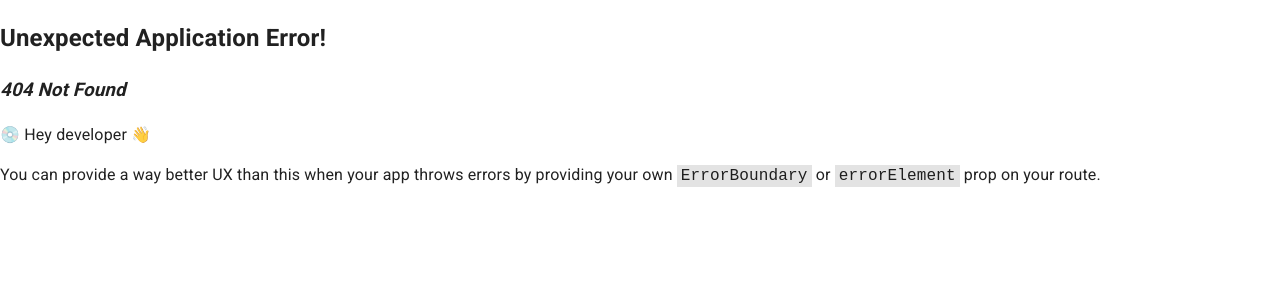
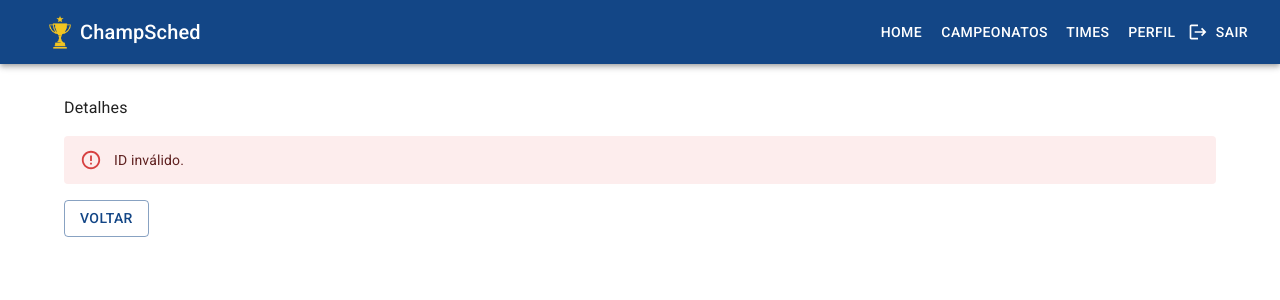
Before and after one commit to HenriqueEduardo1/ChampSched-Front, a React (Vite) app: page /times/novo in a window 1280 px wide. Before the commit this address had no page. Shown: the top 300 px of the page. Built offline with nearby package versions, Linux system fonts and the light colour scheme; sample sign-in values are in the browser's storage.

Commit message:
Add: lógica de proxy para servidor; Protótipo da página de times feita

```diff
--- a/package.json
+++ b/package.json
@@ -29,6 +29,6 @@
     "eslint-plugin-react-hooks": "^4.6.2",
     "eslint-plugin-react-refresh": "^0.4.7",
     "typescript": "^5.5.3",
-    "vite": "^7.1.12"
+    "vite": "^5.3.3"
   }
 }
--- a/src/main.tsx
+++ b/src/main.tsx
@@ -11,6 +11,7 @@ import { TimesPage } from './pages/TimesPage';
 
 import { ProtectedLayout } from './components/ProtectedLayout';
 import { CssBaseline, ThemeProvider, createTheme } from '@mui/material';
+import { TimeDetailPage } from './pages/TimesPage/TimeDetailPage';
 
 const theme = createTheme({
     palette: {
@@ -52,6 +53,10 @@ const router = createBrowserRouter([
             {
                 path: "/times",
                 element: <TimesPage />
+            },
+            {
+                path: "/times/:id",
+                element: <TimeDetailPage />
             }
         ]
     },
--- a/src/pages/AddUserPage/index.tsx
+++ b/src/pages/AddUserPage/index.tsx
@@ -2,7 +2,6 @@ import { Box, Button, Container, FormControlLabel, Switch, TextField, Typography
 import { useState } from "react";
 import type { FormEvent, ChangeEvent } from "react";
 import { useNavigate } from 'react-router-dom';
-import { createUser } from '../../services/user';
 import type { CreateUserData } from '../../types/user';
 import { register } from "../../services/auth";
 
@@ -96,7 +95,7 @@ export const AddUserPage = () => {
 
         try {
             await register(dataToAPI);
-            alert('Usuário cadastrado com sucesso!');
+            alert('Usuário cadastrado');
             navigate('/login');
         } catch (error) {
             const apiError = error instanceof Error ? error.message : 'Erro desconhecido';
--- /dev/null
+++ b/src/pages/TimesPage/TimeDetailPage/index.tsx
@@ -0,0 +1,128 @@
+import { useEffect, useState } from 'react';
+import { useParams, useNavigate, } from 'react-router-dom';
+import {
+    Box,
+    Container,
+    Typography,
+    CircularProgress,
+    Alert,
+    Card,
+    CardContent,
+    Button,
+} from '@mui/material';
+import { MainToolbar } from '../../../components/main-toolbar';
+import { getTimeById } from '../../../services/time';
+import type { TimeType } from '../../../types/time';
+import { getUsers } from '../../../services/user';
+import type { UserType } from '../../../types/user';
+
+export function TimeDetailPage() {
+    const [time, setTime] = useState<TimeType | null>(null);
+    const [isLoading, setIsLoading] = useState(true);
+    const [error, setError] = useState<string | null>(null);
+    const [allUsers, setAllUsers] = useState<UserType[]>([]);
+
+    const { id } = useParams<{ id: string }>();
+    const navigate = useNavigate();
+
+    useEffect(() => {
+        if (!id) {
+            setError("ID do time não fornecido.");
+            setIsLoading(false);
+            return;
+        }
+
+        const timeId = Number(id);
+        if (isNaN(timeId)) {
+            setError("ID inválido.");
+            setIsLoading(false);
+            return;
+        }
+
+        const fetchTime = async () => {
+            try {
+                setIsLoading(true);
+                setError(null);
+
+                const [timeData, usersData] = await Promise.all([
+                    getTimeById(timeId), // Pega o time
+                    getUsers()           // Pega TODOS os usuários
+                ]); // Chama o serviço
+                setTime(timeData);
+                setAllUsers(usersData);
+                console.log(timeData);
+                console.log(usersData);
+
+            } catch (err) {
+                setError(err instanceof Error ? err.message : 'Erro ao buscar dados do time');
+            } finally {
+                setIsLoading(false);
+            }
+        };
+
+        fetchTime();
+
+    // Este efeito irá rodar novamente se o 'id' na URL mudar.
+    }, [id]);
+
+    const renderContent = () => {
+        if (isLoading) {
+            return (
+                <Box sx={{ display: 'flex', justifyContent: 'center', mt: 4 }}>
+                    <CircularProgress />
+                </Box>
+            );
+        }
+
+        if (error) {
+            return <Alert severity="error" sx={{ mt: 2 }}>{error}</Alert>;
+        }
+
+        if (!time || allUsers.length === 0) {
+            return <Alert severity="info" sx={{ mt: 2 }}>Time não encontrado.</Alert>;
+        }
+
+        const integrantesDoTime = allUsers.filter(user =>
+            time.integrantesId.includes(user.id)
+        );
+
+        const names = integrantesDoTime.length > 0
+            ? integrantesDoTime.map(user => user.nome).join(', ')
+            : 'Não informado';
+
+        return (
+            <Card sx={{ mt: 2 }}>
+                <CardContent>
+                    <Typography variant="h4" component="h1" gutterBottom>
+                        {time.nome}
+                    </Typography>
+                    <Typography variant="h6" color="text.secondary">
+                        Contato: {time.contato || 'Não informado'}
+                    </Typography>
+                    <Typography variant="h6" color="text.secondary">
+                        Integrantes: {names || 'Não informado'}
+                    </Typography>
+                </CardContent>
+            </Card>
+        );
+    };
+
+    return (
+        <Box sx={{ display: 'flex', flexDirection: 'column', minHeight: '100vh' }}>
+            <MainToolbar />
+            <Container component="main" maxWidth="lg" sx={{ mt: 4, mb: 4 }}>
+                <Typography>
+                    {isLoading ? 'Carregando...' : (time?.nome || 'Detalhes')}
+                </Typography>
+                {renderContent()}
+                <Button
+                    variant="outlined"
+                    onClick={() => navigate(-1)} // Função simples de "Voltar"
+                    sx={{ mt: 2 }}
+                >
+                    Voltar
+                </Button>
+            </Container>
+        </Box>
+    );
+}
--- a/src/pages/TimesPage/index.tsx
+++ b/src/pages/TimesPage/index.tsx
@@ -1,16 +1,142 @@
-import { Box, Card, CardContent } from "@mui/material";
-import { MainToolbar } from "../../components/main-toolbar";
+import { useEffect, useState } from 'react';
+import type { TimeType } from '../../types/time';
+import { getTimes } from '../../services/time';
+import { MainToolbar } from '../../components/main-toolbar';
 
-export const TimesPage = () => {
+// Importações do Material-UI para o layout
+import {
+    Box,
+    Container,
+    Typography,
+    Grid,
+    Card,
+    CardContent,
+    CardActions,
+    Button,
+    CircularProgress, // Spinner de carregamento
+    Alert, // Para exibir erros
+    TextField
+} from '@mui/material';
+import { Link } from 'react-router-dom';
+
+export function TimesPage() {
+    const [isLoading, setIsLoading] = useState(true);
+    const [error, setError] = useState<string | null>(null);
+    const [allTimes, setAllTimes] = useState<TimeType[]>([]);
+    const [filteredTimes, setFilteredTimes] = useState<TimeType[]>([]);
+    const [timeNameQuery, setTimeNameQuery] = useState<string>('');
+
+    // --- Lógica de Busca de Dados ---
+    useEffect(() => {
+        const fetchTimes = async () => {
+            try {
+                setIsLoading(true); // Inicia o carregamento
+                setError(null); // Limpa erros anteriores
+                const data = await getTimes(); // Chama o serviço
+                setAllTimes(data);
+                setFilteredTimes(data);
+            } catch (err) {
+                // Se o serviço (handleResponse) lançar um erro, nós o pegamos
+                setError(err instanceof Error ? err.message : 'Ocorreu um erro desconhecido');
+            } finally {
+                // Garante que o loading termine, mesmo se der erro
+                setIsLoading(false);
+            }
+        };
+
+        fetchTimes(); // Executa a busca
+    }, []); // O array vazio [] faz isso rodar apenas uma vez (quando a página carrega)
+
+    useEffect(() => {
+        // Começa com a lista mestra
+        const filtered = allTimes.filter((time) =>
+            time.nome.toLowerCase().includes(timeNameQuery.toLowerCase())
+        );
+        // Atualiza a lista de EXIBIÇÃO
+        setFilteredTimes(filtered);
+
+    }, [timeNameQuery, allTimes]);
+
+    const renderContent = () => {
+        if (isLoading) {
+            return (
+                <Box sx={{ display: 'flex', justifyContent: 'center', mt: 4 }}>
+                    <CircularProgress />
+                </Box>
+            );
+        }
+
+        if (error) {
+            return <Alert severity="error" sx={{ mt: 2 }}>{error}</Alert>;
+        }
+
+        // Verifica a lista de EXIBIÇÃO
+        if (filteredTimes.length === 0) {
+            // Se a lista mestra tiver itens, significa que o filtro não encontrou nada
+            if (allTimes.length > 0) {
+                return (
+                    <Typography variant="body1" sx={{ mt: 2 }}>
+                        Nenhum time encontrado para "{timeNameQuery}".
+                    </Typography>
+                );
+            }
+            return (
+                <Typography variant="body1" sx={{ mt: 2 }}>
+                    Nenhum time cadastrado ainda.
+                </Typography>
+            );
+        }
+
+        return (
+            <Grid container spacing={3} sx={{ mt: 2 }}>
+                {filteredTimes.map((time) => (
+                    <Grid item key={time.id} xs={12} sm={6} md={4}>
+                        <Card sx={{ height: '100%', display: 'flex', flexDirection: 'column' }}>
+                            <CardContent sx={{ flexGrow: 1 }}>
+                                <Typography variant="h5" component="h2" gutterBottom>
+                                    {time.nome}
+                                </Typography>
+                            </CardContent>
+                            <CardActions>
+                                <Button
+                                    size="small"
+                                    component={Link}
+                                    to={`/times/${time.id}`}
+                                >
+                                    Ver Detalhes
+                                </Button>
+                            </CardActions>
+                        </Card>
+                    </Grid>
+                ))}
+            </Grid>
+        );
+    };
 
     return (
-        <Box>
+        <Box sx={{ display: 'flex', flexDirection: 'column', minHeight: '100vh' }}>
             <MainToolbar />
-            <Card sx={{ mb: 4, mt: 4, p: 2, maxWidth: 300, margin: '0 auto' }}>
-                <CardContent>
-                    Time
-                </CardContent>
-            </Card>
+            <Container component="main" maxWidth="lg" sx={{ mt: 4, mb: 4 }}>
+                <Typography variant="h4" component="h1" gutterBottom>
+                    Times
+                </Typography>
+                <Button
+                    variant="contained"
+                    component={Link}
+                    to="/times/novo"
+                >
+                    Adicionar Novo Time
+                </Button>
+                <TextField
+                    label="Buscar Time por Nome"
+                    variant="outlined"
+                    fullWidth
+                    sx={{ my: 2 }}
+                    value={timeNameQuery}
+                    onChange={(e) => setTimeNameQuery(e.target.value)}
+                />
+                {renderContent()}
+            </Container>
         </Box>
     );
 }
--- a/src/services/api.ts
+++ b/src/services/api.ts
@@ -2,7 +2,8 @@
  * URL base da sua API Spring Boot.
  * (Pode ser movido para um arquivo .env no futuro)
  */
-export const API_BASE_URL = 'http://localhost:8080/api/v1';
+// export const API_BASE_URL = 'http://localhost:8080';
+export const API_BASE_URL = '/api';
 
 /**
  * Retorna os headers de autenticação (Bearer Token)
--- a/src/services/time.ts
+++ b/src/services/time.ts
@@ -9,9 +9,8 @@ const TIME_API_URL = `${API_BASE_URL}/times`;
 /**
  * C - CREATE
  * Cria um novo time
- * (No Spring Boot: @PostMapping)
  */
-export const createTime = async (userData: CreateTimeData): Promise<TimeType> => {
+export async function createTime(userData: CreateTimeData): Promise<TimeType> {
     const response = await fetch(TIME_API_URL, {
         method: 'POST',
         headers: getAuthHeaders(),
@@ -23,9 +22,8 @@ export const createTime = async (userData: CreateTimeData): Promise<TimeType> =>
 /**
  * R - READ (All)
  * Busca todos os times
- * (No Spring Boot: @GetMapping)
  */
-export const getTimes = async (): Promise<TimeType[]> => {
+export async function getTimes(): Promise<TimeType[]> {
     const response = await fetch(TIME_API_URL, {
         method: 'GET',
         headers: getAuthHeaders(),
@@ -36,9 +34,8 @@ export const getTimes = async (): Promise<TimeType[]> => {
 /**
  * R - READ (One)
  * Busca um time pelo ID
- * (No Spring Boot: @GetMapping("/{id}"))
  */
-export const getTimeById = async (id: number): Promise<TimeType> => {
+export async function getTimeById(id: number): Promise<TimeType> {
     const response = await fetch(`${TIME_API_URL}/${id}`, {
         method: 'GET',
         headers: getAuthHeaders(),
@@ -49,9 +46,8 @@ export const getTimeById = async (id: number): Promise<TimeType> => {
 /**
  * U - UPDATE
  * Atualiza um time existente
- * (No Spring Boot: @PutMapping("/{id}"))
  */
-export const updateTime = async (id: number, userData: UpdateTimeData): Promise<TimeType> => {
+export async function updateTime(id: number, userData: UpdateTimeData): Promise<TimeType> {
     const response = await fetch(`${TIME_API_URL}/${id}`, {
         method: 'PUT',
         headers: getAuthHeaders(),
@@ -63,9 +59,8 @@ export const updateTime = async (id: number, userData: UpdateTimeData): Promise<
 /**
  * D - DELETE
  * Deleta um time
- * (No Spring Boot: @DeleteMapping("/{id}"))
  */
-export const deleteTime = async (id: number): Promise<void> => {
+export async function deleteTime(id: number): Promise<void> {
     const response = await fetch(`${TIME_API_URL}/${id}`, {
         method: 'DELETE',
         headers: getAuthHeaders(),
--- a/vite.config.ts
+++ b/vite.config.ts
@@ -4,4 +4,16 @@ import react from '@vitejs/plugin-react-swc'
 // https://vite.dev/config/
 export default defineConfig({
   plugins: [react()],
+  server: {
+    proxy: {
+      // 1. Escute por requisições que começam com '/api'
+      '/api': {
+        target: 'http://localhost:8080', // 2. Encaminhe para o seu backend
+        changeOrigin: true,
+        secure: false,
+
+        rewrite: (path) => path.replace(/^\/api/, '')
+      }
+    }
+  }
 })
```
Also changed, not shown: 1 other file (tests, documents, lock files or other folders). Lines whose indentation alone changed are shown as unchanged.
